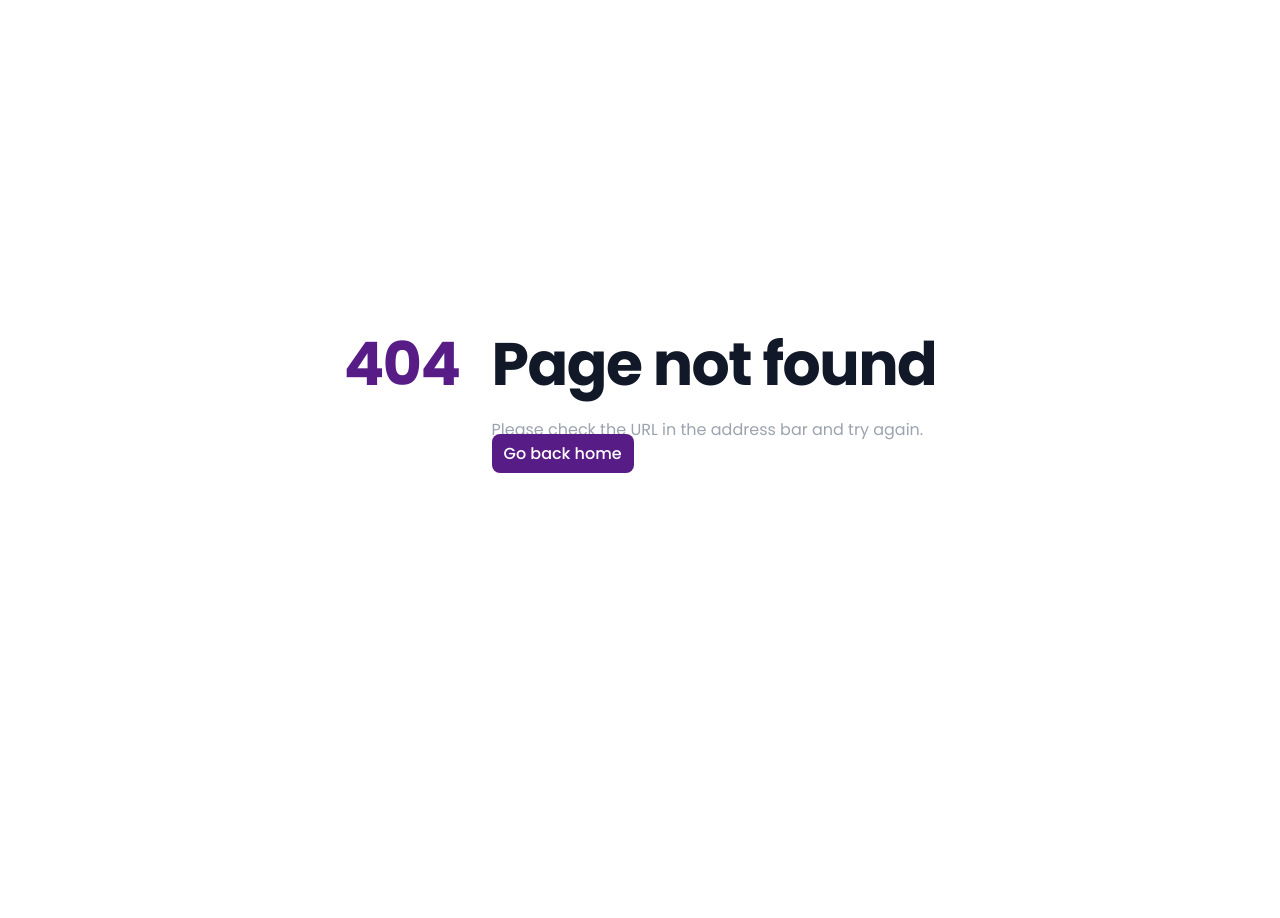
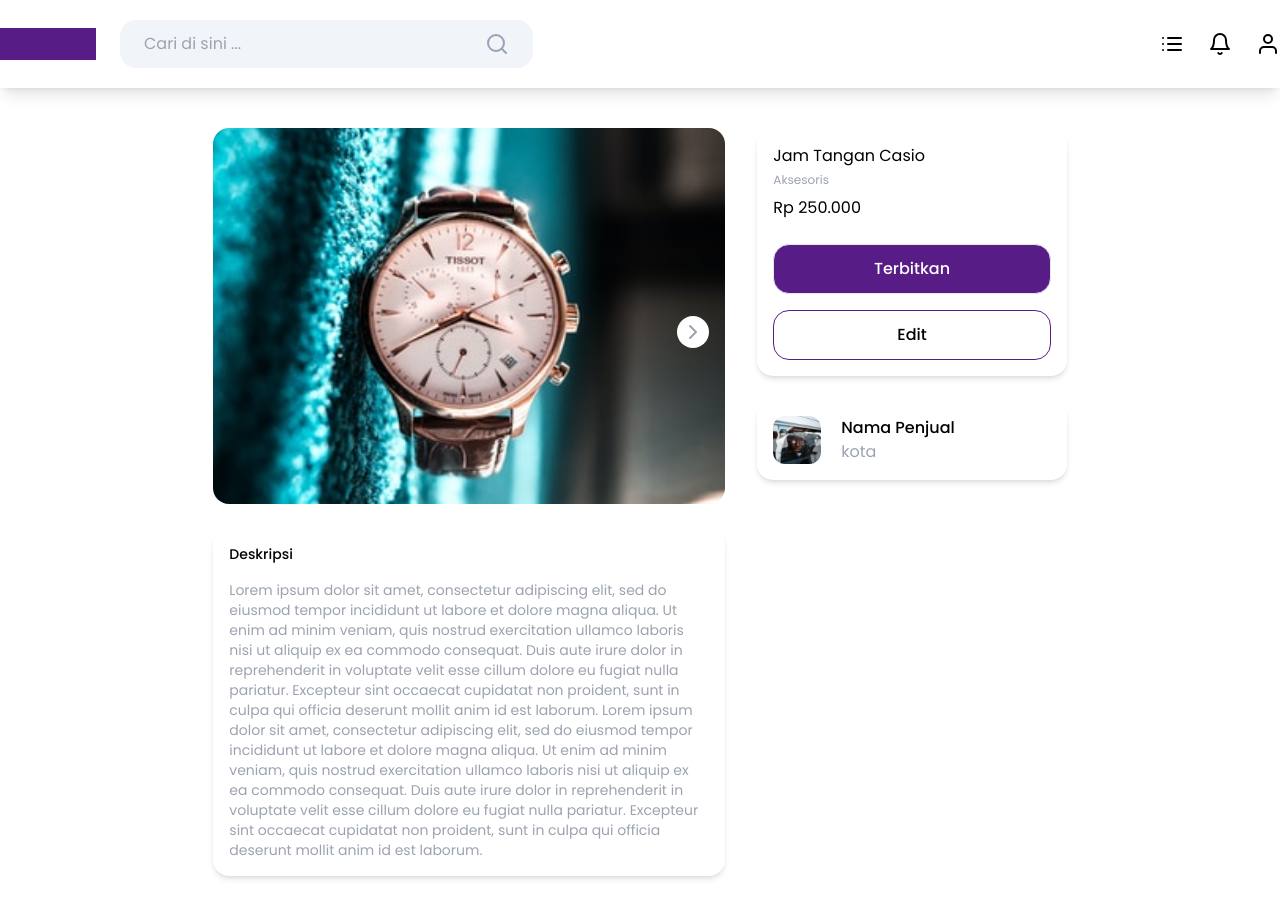
Before and after one commit to didapatria/secondhand_teamseven, a React (Create React App) app: page /seller/preview-product in a window 1280 px wide. Before the commit this address had no page. Shown: the top 918 px of the page. Before the commit the page ends 800 px from the top, so only its background shows below. Built offline with nearby package versions, Linux system fonts and the light colour scheme.

Commit message:
add ui seller / preview product page

```diff
--- a/src/App.js
+++ b/src/App.js
@@ -4,7 +4,8 @@
 import RegisterPage from "./pages/auth/Register";
 import InfoProfilePage from "./pages/InfoProfile";
 import InfoProductPage from "./pages/seller/InfoProduct";
-import ListProductPage from "./pages/seller/ListProductPage";
+import PreviewProductPage from "./pages/seller/PreviewProduct";
+import ListProductPage from "./pages/seller/ListProduct";
 import NotFound from "./pages/NotFound";
 
 function App() {
@@ -16,6 +17,10 @@
         <Route path="/register" element={<RegisterPage />} />
         <Route path="/info-profile" element={<InfoProfilePage />} />
         <Route path="/seller/info-product" element={<InfoProductPage />} />
+        <Route
+          path="/seller/preview-product"
+          element={<PreviewProductPage />}
+        />
         <Route path="/seller/list-product" element={<ListProductPage />} />
         <Route path="*" element={<NotFound />} />
       </Routes>
--- a/src/pages/seller/InfoProduct.jsx
+++ b/src/pages/seller/InfoProduct.jsx
@@ -77,12 +77,18 @@
                 </div>
               </div>
               <div className="flex w-full space-x-4 pt-2 text-center">
-                <div className="w-1/2 rounded-2xl border border-purple-900 bg-white px-6 py-3">
+                <Link
+                  to="/seller/preview-product"
+                  className="w-1/2 rounded-2xl border border-purple-900 bg-white px-6 py-3"
+                >
                   Preview
-                </div>
-                <div className="w-1/2 rounded-2xl border bg-purple-900 px-6 py-3 text-white">
+                </Link>
+                <Link
+                  to="/seller/list-product"
+                  className="w-1/2 rounded-2xl border bg-purple-900 px-6 py-3 text-white"
+                >
                   Terbitkan
-                </div>
+                </Link>
               </div>
             </form>
           </div>
--- a/src/pages/seller/ListProductPage.jsx
+++ b/src/pages/seller/ListProduct.jsx
@@ -76,42 +76,48 @@
                   <div className="text-gray-400">kota</div>
                 </div>
               </div>
-              <div className="h-fit rounded-2xl border border-purple-900 px-3 py-1">
+              <Link
+                to="/info-profile"
+                className="h-fit rounded-2xl border border-purple-900 px-3 py-1"
+              >
                 Edit
-              </div>
+              </Link>
             </div>
           </div>
           <div className="w-full space-y-6 md:flex md:space-x-8 md:space-y-0">
             <div className="h-fit space-y-6 rounded-2xl md:w-1/5 md:p-5 md:shadow-md">
               <div className="hidden md:block">Kategori</div>
               <div className="flex space-x-4 overflow-auto md:block md:space-x-0 md:divide-y">
-                <div className="flex items-center space-x-2 rounded-xl bg-purple-900 px-6 py-3 text-white md:space-x-4 md:rounded-none md:bg-transparent md:px-0 md:py-2 md:text-purple-900">
-                  <FiBox />
+                <div className="flex items-center space-x-2 rounded-xl bg-purple-900 px-6 py-3 text-white md:space-x-4 md:rounded-none md:bg-transparent md:px-0 md:py-2 md:font-medium md:text-purple-900">
+                  <FiBox className="text-xl md:text-2xl" />
                   <div className="hidden w-10/12 md:block">Semua Produk</div>
                   <div className="w-10/12 md:hidden">Produk</div>
                   <FiChevronRight className="hidden md:block" />
                 </div>
-                <div className="flex items-center space-x-2 rounded-xl bg-purple-200 px-6 py-3 md:space-x-4 md:rounded-none md:bg-transparent md:px-0 md:py-2 md:text-purple-900">
-                  <FiHeart />
+                <div className="flex items-center space-x-2 rounded-xl bg-purple-200 px-6 py-3 md:space-x-4 md:rounded-none md:bg-transparent md:px-0 md:py-2 md:font-medium">
+                  <FiHeart className="text-xl md:text-2xl" />
                   <div className="md:w-10/12">Diminati</div>
                   <FiChevronRight className="hidden md:block" />
                 </div>
-                <div className="flex items-center space-x-2 rounded-xl bg-purple-200 px-6 py-3 md:space-x-4 md:rounded-none md:bg-transparent md:px-0 md:py-2 md:text-purple-900">
-                  <FiDollarSign />
+                <div className="flex items-center space-x-2 rounded-xl bg-purple-200 px-6 py-3 md:space-x-4 md:rounded-none md:bg-transparent md:px-0 md:py-2 md:font-medium">
+                  <FiDollarSign className="text-xl md:text-2xl" />
                   <div className="md:w-10/12">Terjual</div>
                   <FiChevronRight className="hidden md:block" />
                 </div>
               </div>
             </div>
             <div className="grid flex-1 grid-cols-2 gap-4 md:grid-cols-3 md:gap-6">
-              <div className="flex items-center justify-center rounded border border-dashed border-slate-300 p-5 shadow-md">
+              <Link
+                to="/seller/info-product"
+                className="flex items-center justify-center rounded border border-dashed border-slate-300 p-5 shadow-md"
+              >
                 <div className="w-full">
                   <div className="flex justify-center text-3xl font-bold">
                     <FiPlus />
                   </div>
                   <div className="flex justify-center">Tambah Produk</div>
                 </div>
-              </div>
+              </Link>
               <Card />
             </div>
           </div>
--- /dev/null
+++ b/src/pages/seller/PreviewProduct.jsx
@@ -0,0 +1,141 @@
+import {
+  FiBell,
+  FiChevronRight,
+  FiList,
+  FiMenu,
+  FiSearch,
+  FiUser,
+} from "react-icons/fi";
+import { Link } from "react-router-dom";
+
+import StatusBar from "../../components/StatusBar";
+
+export default function PreviewProductPage() {
+  return (
+    <div>
+      <div className="mx-auto w-11/12">
+        <StatusBar />
+      </div>
+      {/* Navbar */}
+      <div className="flex w-full justify-center px-0 py-2 md:relative md:py-5 md:shadow-lg">
+        <div className="relative w-11/12 md:container md:h-12">
+          {/* Mobile */}
+          <div className="flex items-center space-x-4 md:hidden">
+            <div className="rounded-2xl bg-white px-3 py-3">
+              <FiMenu className="text-2xl" />
+            </div>
+            <div className="text-xl font-bold">Daftar Jual Saya</div>
+          </div>
+          {/* Desktop */}
+          <div className="hidden md:flex md:justify-between">
+            <div className="flex h-12 w-5/12 items-center justify-between space-x-6">
+              <Link to="/" className="h-8 w-24 bg-purple-900" />
+              <div className="w-10/12 flex-1">
+                <form>
+                  <div className="relative">
+                    <input
+                      type="search"
+                      name=""
+                      id=""
+                      placeholder="Cari di sini ..."
+                      className="flex w-full items-center justify-between space-x-4 rounded-2xl px-6 py-3 md:bg-slate-100"
+                    />
+                    <FiSearch className="absolute inset-y-3 right-6 text-2xl text-slate-400" />
+                  </div>
+                </form>
+              </div>
+            </div>
+            <div className="flex items-center space-x-6 text-2xl">
+              <FiList />
+              <FiBell />
+              <FiUser />
+            </div>
+          </div>
+        </div>
+      </div>
+      <div className="flex justify-center md:mt-10">
+        <div className="w-11/12 md:w-8/12">
+          <div className="flex space-x-8">
+            <div className="w-3/5 space-y-6">
+              <div className="relative h-1/3 w-full">
+                <img
+                  src="../assets/images/product.jpg"
+                  alt=""
+                  className="h-full w-full rounded-2xl object-cover"
+                />
+                <div className="absolute inset-y-1/2 right-4 h-fit rounded-full bg-white p-1 text-gray-400">
+                  <FiChevronRight className="text-2xl" />
+                </div>
+              </div>
+              <div className="rounded-2xl bg-white p-4 shadow-md">
+                <div className="space-y-4 text-sm">
+                  <div className="font-medium">Deskripsi</div>
+                  <div className="text-gray-400">
+                    Lorem ipsum dolor sit amet, consectetur adipiscing elit, sed
+                    do eiusmod tempor incididunt ut labore et dolore magna
+                    aliqua. Ut enim ad minim veniam, quis nostrud exercitation
+                    ullamco laboris nisi ut aliquip ex ea commodo consequat.
+                    Duis aute irure dolor in reprehenderit in voluptate velit
+                    esse cillum dolore eu fugiat nulla pariatur. Excepteur sint
+                    occaecat cupidatat non proident, sunt in culpa qui officia
+                    deserunt mollit anim id est laborum. Lorem ipsum dolor sit
+                    amet, consectetur adipiscing elit, sed do eiusmod tempor
+                    incididunt ut labore et dolore magna aliqua. Ut enim ad
+                    minim veniam, quis nostrud exercitation ullamco laboris nisi
+                    ut aliquip ex ea commodo consequat. Duis aute irure dolor in
+                    reprehenderit in voluptate velit esse cillum dolore eu
+                    fugiat nulla pariatur. Excepteur sint occaecat cupidatat non
+                    proident, sunt in culpa qui officia deserunt mollit anim id
+                    est laborum.
+                  </div>
+                </div>
+              </div>
+            </div>
+            <div className="flex-1 space-y-6">
+              <div className="space-y-6 rounded-2xl bg-white p-4 shadow-md">
+                <div className="space-y-2">
+                  <div className="space-y-1">
+                    <div>Jam Tangan Casio</div>
+                    <div className="text-xs text-gray-400">Aksesoris</div>
+                  </div>
+                  <div>Rp 250.000</div>
+                </div>
+                <div className="space-y-4">
+                  <div className="flex w-full">
+                    <Link
+                      to="/seller/list-product"
+                      className="w-full rounded-2xl border bg-purple-900 px-6 py-3 text-center font-medium text-white"
+                    >
+                      Terbitkan
+                    </Link>
+                  </div>
+                  <div className="flex w-full">
+                    <Link
+                      to="/seller/info-product"
+                      className="w-full rounded-2xl border border-purple-900 bg-white px-6 py-3 text-center font-medium"
+                    >
+                      Edit
+                    </Link>
+                  </div>
+                </div>
+              </div>
+              <div className="rounded-2xl bg-white p-4 shadow-md">
+                <div className="flex items-center space-x-5">
+                  <img
+                    src="../assets/images/profile.png"
+                    alt=""
+                    className="h-12 w-12 rounded-xl object-cover"
+                  />
+                  <div>
+                    <div className="font-medium">Nama Penjual</div>
+                    <div className="text-gray-400">kota</div>
+                  </div>
+                </div>
+              </div>
+            </div>
+          </div>
+        </div>
+      </div>
+    </div>
+  );
+}
```
